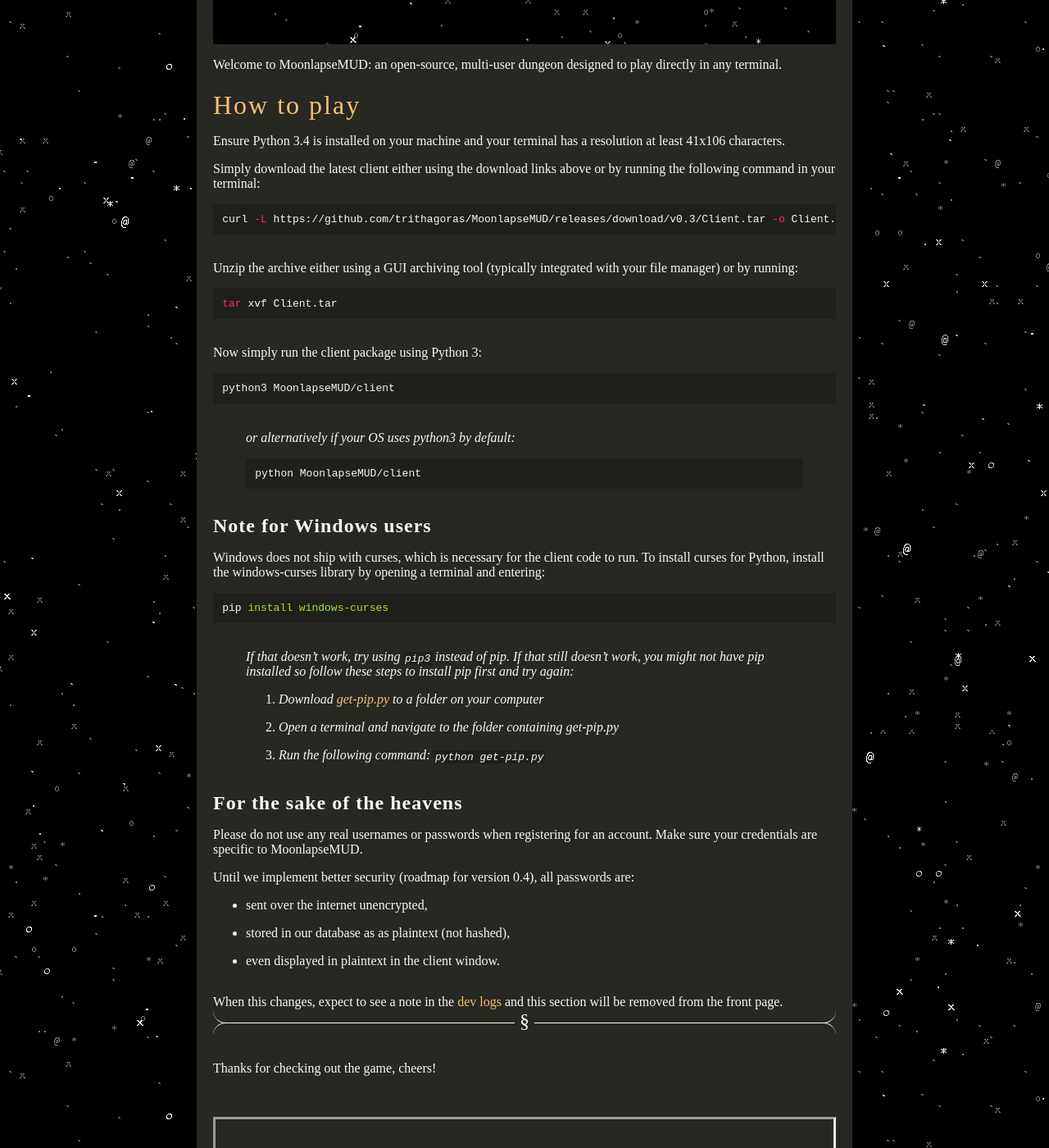
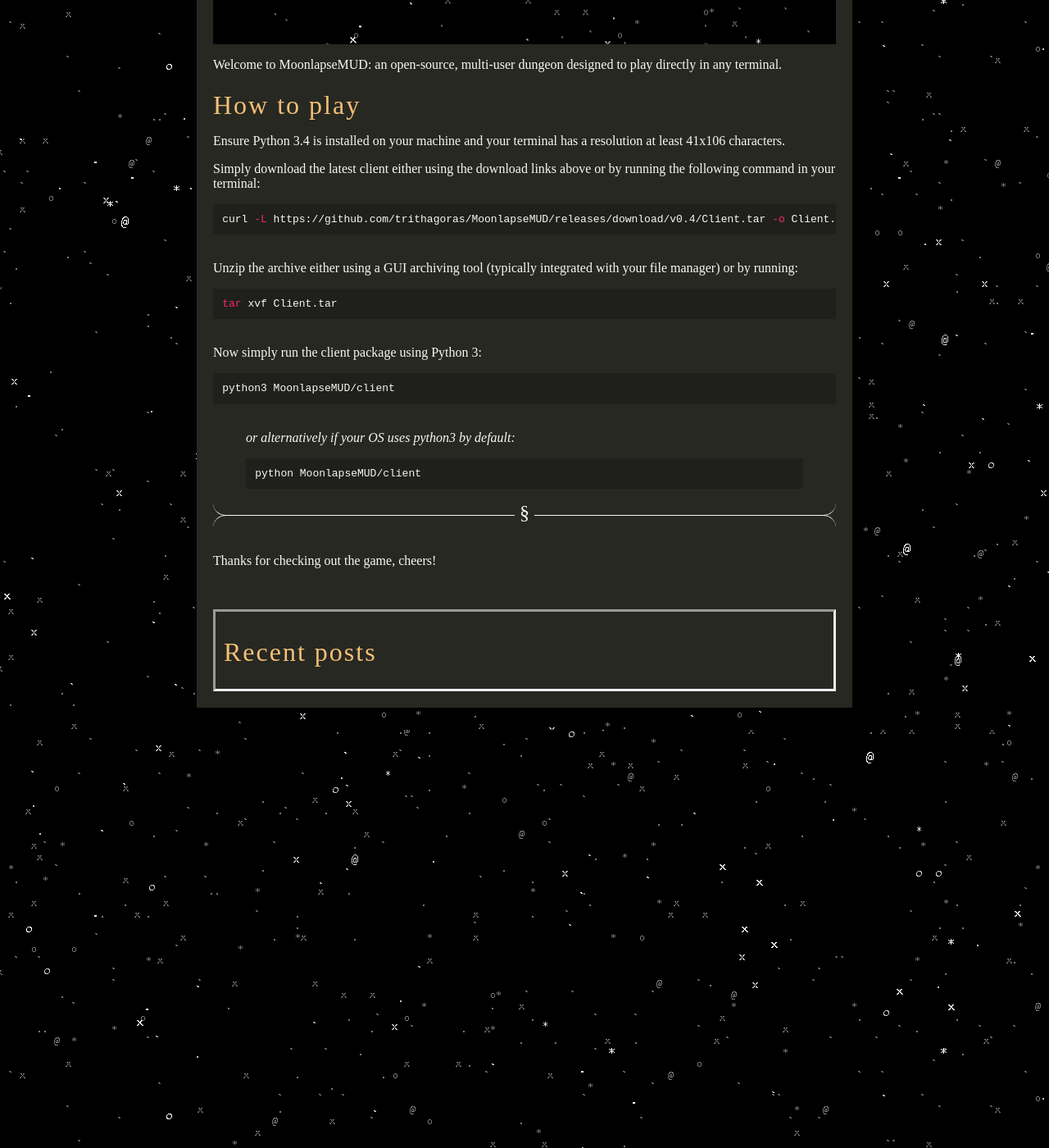
Before and after one commit to tristanbatchler/moonlapse.net, a Jekyll site: the page built from index.md, in a window 1280 px wide and 1400 px high, scrolled down 390 px. Shown: the whole window at 82% size. Built offline with Jekyll 4.4.1, drawn with Linux system fonts in a browser that asks for light colours; some web fonts are replaced; a script that is not in the unit is left out.

Commit message:
Update home page for version 0.4

````diff
--- a/index.md
+++ b/index.md
@@ -11,7 +11,7 @@
 Simply download the latest client either using the download links above or by running the following command in your terminal:
 
 ```shell
-curl -L https://github.com/trithagoras/MoonlapseMUD/releases/download/v0.3/Client.tar -o Client.tar
+curl -L https://github.com/trithagoras/MoonlapseMUD/releases/download/v0.4/Client.tar -o Client.tar
 ```
 
 Unzip the archive either using a GUI archiving tool (typically integrated with your file manager) or by running:
@@ -32,32 +32,6 @@
 > python MoonlapseMUD/client
 > ```
 
-## Note for Windows users
-
-Windows does not ship with curses, which is necessary for the client code to run. To install curses for Python, install the windows-curses library by opening a terminal and entering:
-
-```powershell
-pip install windows-curses
-```
-
-> *If that doesn't work, try using `pip3` instead of pip. If that still doesn't work, you might not have pip installed so follow these steps to install pip first and try again:*
->
-> 1. *Download [get-pip.py](https://bootstrap.pypa.io/get-pip.py) to a folder on your computer*
-> 2. *Open a terminal and navigate to the folder containing get-pip.py*
-> 3. *Run the following command: `python get-pip.py`*
-
-## For the sake of the heavens
-
-Please do not use any real usernames or passwords when registering for an account. Make sure your credentials are specific to MoonlapseMUD.
-
-Until we implement better security (roadmap for version 0.4), all passwords are:
-
-* sent over the internet unencrypted,
-* stored in our database as as plaintext (not hashed),
-* even displayed in plaintext in the client window.
-
-When this changes, expect to see a note in the [dev logs](https://moonlapse.net/blog) and this section will be removed from the front page.
-
 - - -
 
 Thanks for checking out the game, cheers!
````
